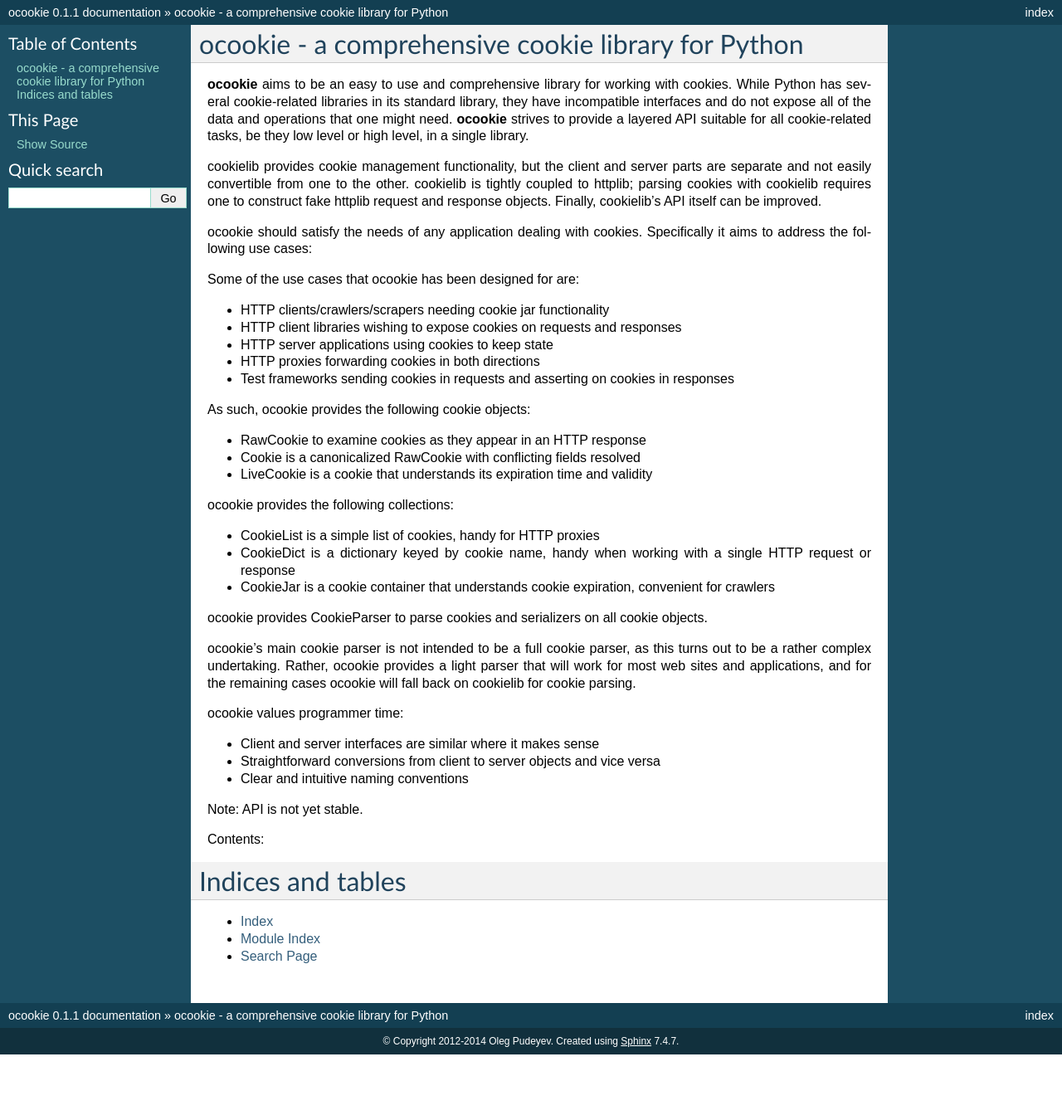
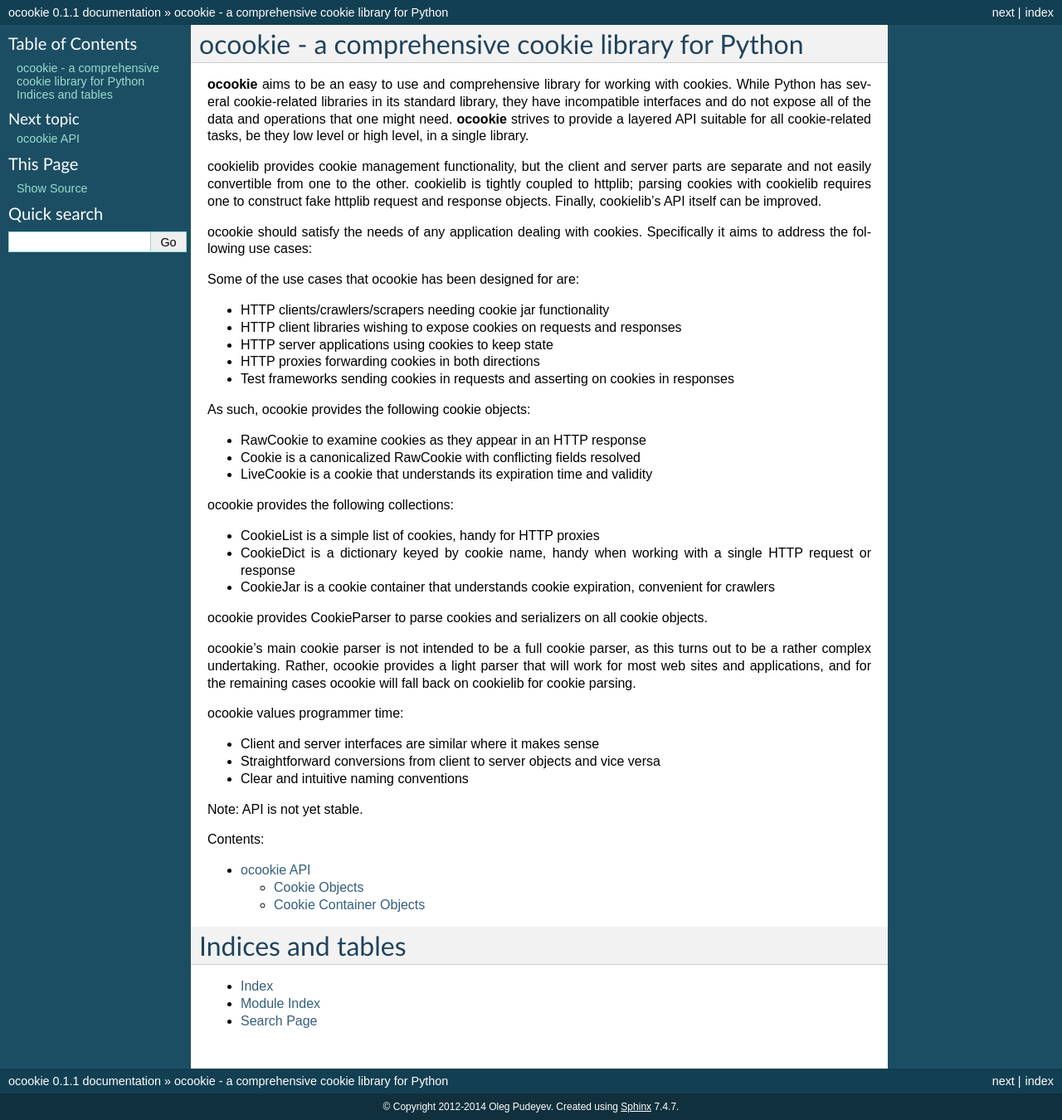
Before and after one commit to p/ocookie, a Sphinx documentation site: the page built from doc/index.rst, in a window 1280 px wide. Shown: the whole page at 83% size. Built offline with Sphinx 7.4.7, drawn with Linux system fonts in a browser that asks for light colours; before the commit the page ends 1271 px from its top, so only the background shows below that.

Commit message:
Start documenting ocookie classes

```diff
--- /dev/null
+++ b/doc/api.rst
@@ -0,0 +1,26 @@
+ocookie API
+===========
+
+Cookie Objects
+--------------
+
+.. autoclass:: ocookie.RawCookie
+   :members:
+
+.. autoclass:: ocookie.Cookie
+   :members:
+
+.. autoclass:: ocookie.LiveCookie
+   :members:
+
+Cookie Container Objects
+------------------------
+
+.. autoclass:: ocookie.CookieList
+   :members:
+
+.. autoclass:: ocookie.CookieDict
+   :members:
+
+.. autoclass:: ocookie.CookieJar
+   :members:
--- a/doc/index.rst
+++ b/doc/index.rst
@@ -61,6 +61,7 @@ Contents:
 .. toctree::
    :maxdepth: 2
 
+   api
 
 
 Indices and tables
```
